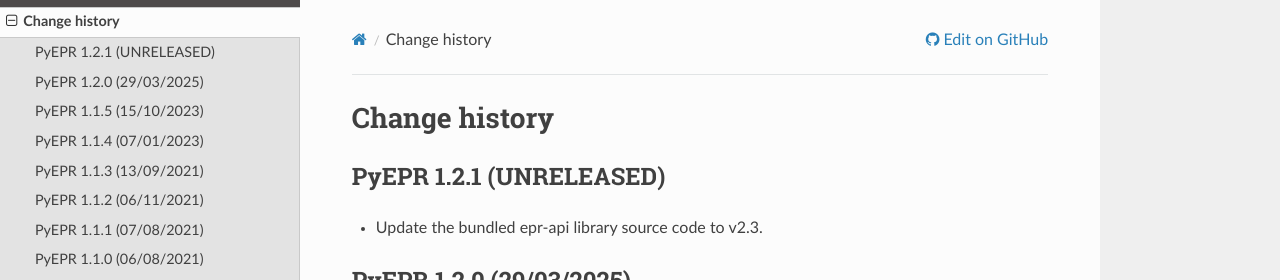
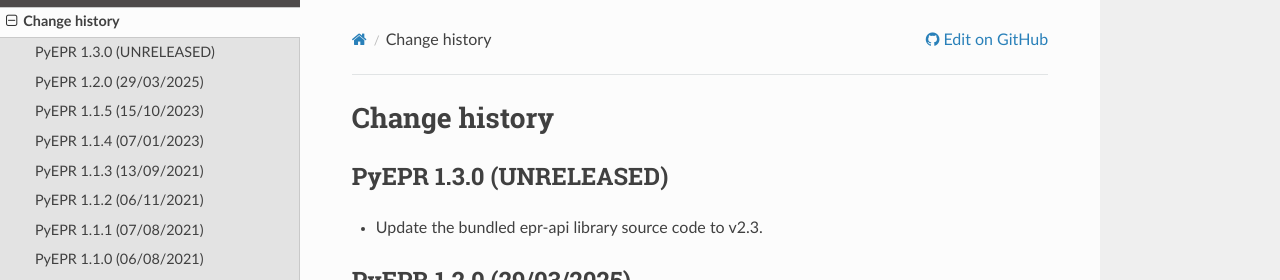
Before and after one commit to avalentino/pyepr, a Sphinx documentation site: the page built from docs/NEWS.rst, in a window 1280 px wide and 900 px high. Shown: the top 280 px of the window. Built offline with Sphinx 7.4.7 and the Read the Docs theme 3.1.0, drawn with Linux system fonts in a browser that asks for light colours.

Commit message:
Update version number

```diff
--- a/README.rst
+++ b/README.rst
@@ -6,7 +6,7 @@
 :Author:    Antonio Valentino
 :Contact:   antonio.valentino@tiscali.it
 :Copyright: 2011-2026, Antonio Valentino <antonio.valentino@tiscali.it>
-:Version:   1.2.1
+:Version:   1.3.0
 
 |PyPI Status| |GHA Status| |Documentation Status| |Python Versions| |License| |Wheels| |Coverage|
 
--- a/docs/NEWS.rst
+++ b/docs/NEWS.rst
@@ -2,7 +2,7 @@
 ==============
 
 
-PyEPR 1.2.1 (UNRELEASED)
+PyEPR 1.3.0 (UNRELEASED)
 ------------------------
 
 * Update the bundled epr-api library source code to v2.3.
--- a/docs/index.rst
+++ b/docs/index.rst
@@ -77,7 +77,7 @@
 
     ============ ======================================================
     PyEPR latest https://pyepr.readthedocs.io/en/latest (development)
-    PyEPR 1.1.5  https://pyepr.readthedocs.io/en/v1.2.0
+    PyEPR 1.2.0  https://pyepr.readthedocs.io/en/v1.2.0
     PyEPR 1.1.5  https://pyepr.readthedocs.io/en/v1.1.5
     PyEPR 1.1.4  https://pyepr.readthedocs.io/en/v1.1.4
     PyEPR 1.1.3  https://pyepr.readthedocs.io/en/v1.1.3
--- a/src/epr/__init__.py
+++ b/src/epr/__init__.py
@@ -81,4 +81,4 @@
     get_scaling_method_name,
 )
 
-__version__ = "1.2.1.dev0"
+__version__ = "1.3.0.dev0"
```
